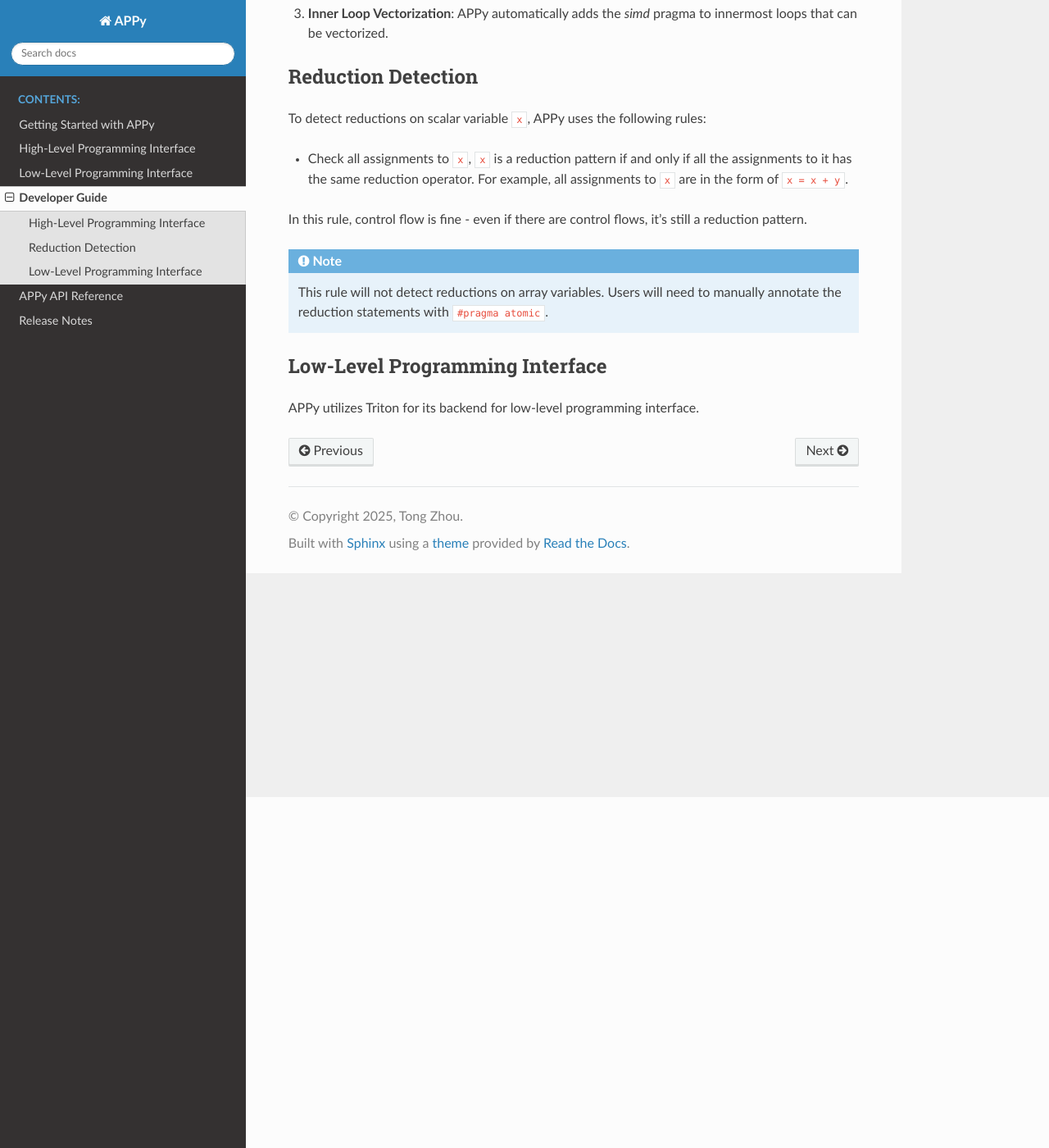
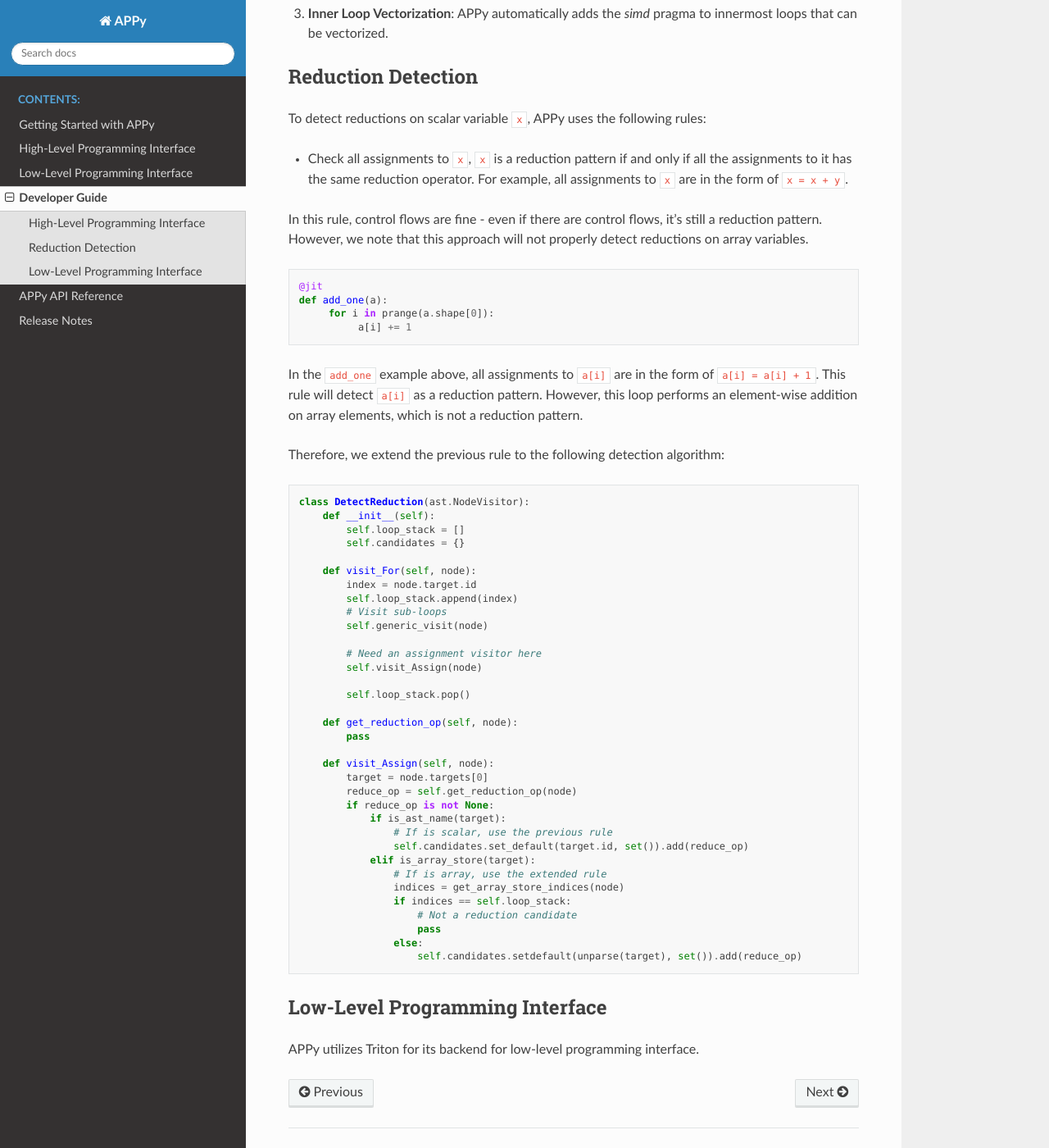
Before and after one commit to habanero-lab/APPy, a Sphinx documentation site: the page built from docs/source/developer.rst, in a window 1280 px wide and 1400 px high, scrolled down 428 px. Shown: the whole window at 82% size. Built offline with Sphinx 7.4.7 and the Read the Docs theme 3.1.0, drawn with Linux system fonts in a browser that asks for light colours.

Commit message:
added a draft of the new reduction detection algorithm

```diff
--- a/docs/source/developer.rst
+++ b/docs/source/developer.rst
@@ -23,10 +23,60 @@ To detect reductions on scalar variable ``x``, APPy uses the following rules:
 
 * Check all assignments to ``x``, ``x`` is a reduction pattern if and only if all the assignments to it has the same reduction operator. For example, all assignments to ``x`` are in the form of ``x = x + y``.
 
-In this rule, control flow is fine - even if there are control flows, it's still a reduction pattern.
+In this rule, control flows are fine - even if there are control flows, it's still a reduction pattern. However,
+we note that this approach will not properly detect reductions on array variables.
 
-.. note::
-    This rule will not detect reductions on array variables. Users will need to manually annotate the reduction statements with ``#pragma atomic``.
+.. code-block:: python
+
+    @jit
+    def add_one(a):
+         for i in prange(a.shape[0]):
+              a[i] += 1
+
+In the ``add_one`` example above, all assignments to ``a[i]`` are in the form of ``a[i] = a[i] + 1``.
+This rule will detect ``a[i]`` as a reduction pattern. However, this loop performs an element-wise addition
+on array elements, which is not a reduction pattern.
+
+Therefore, we extend the previous rule to the following detection algorithm:
+
+.. code-block:: python
+
+    class DetectReduction(ast.NodeVisitor):
+        def __init__(self):
+            self.loop_stack = []
+            self.candidates = {}
+
+        def visit_For(self, node):
+            index = node.target.id
+            self.loop_stack.append(index)
+            # Visit sub-loops
+            self.generic_visit(node)
+
+            # Need an assignment visitor here
+            self.visit_Assign(node)
+
+            self.loop_stack.pop()
+
+        def get_reduction_op(self, node):
+            pass
+
+        def visit_Assign(self, node):
+            target = node.targets[0]
+            reduce_op = self.get_reduction_op(node)
+            if reduce_op is not None:
+                if is_ast_name(target):
+                    # If is scalar, use the previous rule
+                    self.candidates.set_default(target.id, set()).add(reduce_op)
+                elif is_array_store(target):
+                    # If is array, use the extended rule
+                    indices = get_array_store_indices(node)
+                    if indices == self.loop_stack:
+                        # Not a reduction candidate
+                        pass
+                    else:
+                        self.candidates.setdefault(unparse(target), set()).add(reduce_op)
+
+
 
 
 Low-Level Programming Interface
```
